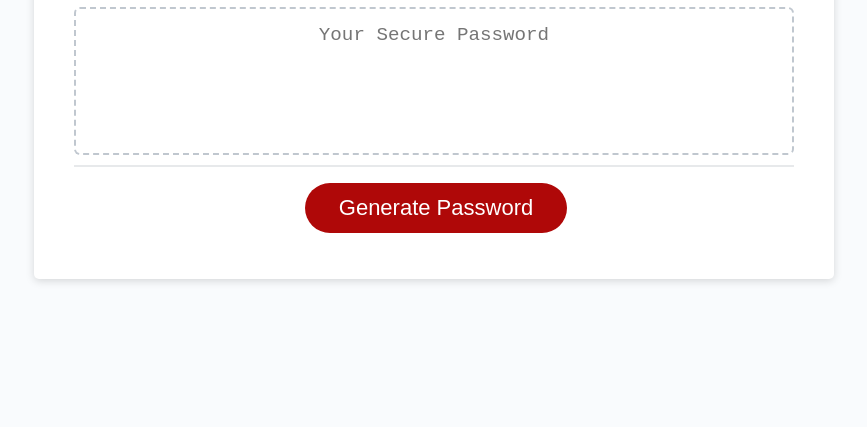
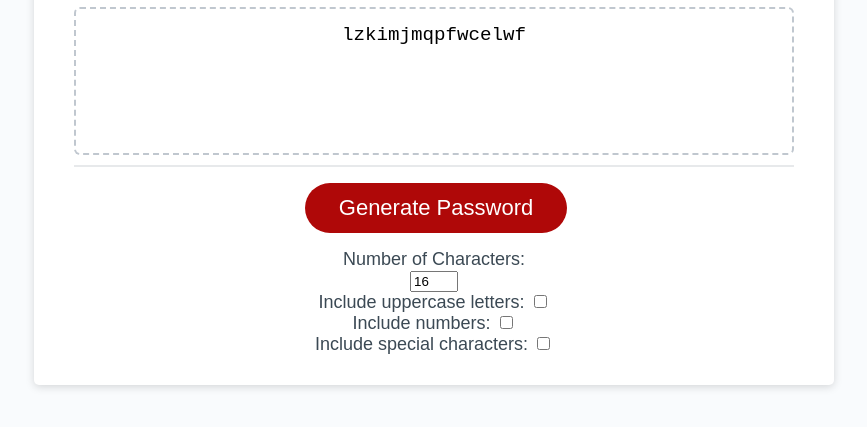
Before and after one commit to ericrey93/Password-Generator, a plain HTML site: page Develop/index.html in a window 1280 px wide. Both pictures are taken after a click on the button "Generate Password". Shown: the part 241-668 px from the top of the page, without its empty margins (206-1073 px from the left). Drawn offline with Linux system fonts and the light colour scheme.

Commit message:
updated the index file, stylesheet and javascript file

```diff
--- a/Develop/index.html
+++ b/Develop/index.html
@@ -26,6 +26,21 @@
         </div>
         <div class="card-footer">
           <button id="generate" class="btn">Generate Password</button>
+          <form>
+            <label>Number of Characters:</label>
+            <div>
+              <input type="number" min="8" max="128" id="userNumber" value="16">
+            </div>
+
+            <label for="uppercase">Include uppercase letters:</label>
+            <input type="checkbox" id="uppercase" name="uppercase" value="uppercase">
+            <br>
+            <label for="numbers">Include numbers:</label>
+            <input type="checkbox" id="numbers" name="numbers" value="numbers">
+            <br>
+            <label for="special">Include special characters:</label>
+            <input type="checkbox" id="special" name="special" value="special">
+          </form>
         </div>
       </div>
     </div>
--- a/Develop/script.js
+++ b/Develop/script.js
@@ -1,14 +1,68 @@
 // Assignment Code
 var generateBtn = document.querySelector("#generate");
+var passwordText = document.querySelector("#password");
+var upperCase = document.querySelector('#uppercase');
+var numbers = document.querySelector('#numbers');
+var special = document.querySelector('#special');
+var userNumber = document.querySelector('#userNumber');
+var upperCaseCodes = downToUp(65, 90);
+var lowerCaseCodes = downToUp(97, 122);
+var numbersCodes = downToUp(48, 57);
+var specialCodes = downToUp(33, 47).concat(downToUp(58, 64)).concat(downToUp(91, 96)).concat(downToUp(123, 126));
 
+
+generateBtn.addEventListener('click', e => {
+  e.preventDefault()
+  var userAmount = userNumber.value;
+  var wantsUpperCase = upperCase.checked;
+  var wantsNumbers = numbers.checked;
+  var wantsSpecials  = special.checked;
+  var password = generatepassword(userAmount, wantsUpperCase, wantsNumbers, wantsSpecials);
+  passwordText.textContent = password
+})
 // Write password to the #password input
-function writePassword() {
-  var password = generatePassword();
-  var passwordText = document.querySelector("#password");
+function generatepassword(userAmount, wantsUpperCase, wantsNumbers, wantsSpecials) {
+  var chars = lowerCaseCodes
+  if(wantsUpperCase)    chars = chars.concat(upperCaseCodes);
+  if(wantsNumbers) chars = chars.concat(numbersCodes);
+  if(wantsSpecials) chars = chars.concat(specialCodes);
+  var anotherArray = [];
+  for(var i = 0; i < userAmount; i++) {
+    var another = chars[Math.floor(Math.random() * chars.length)]
+    anotherArray.push(String.fromCharCode(another));
+  }
+  return anotherArray.join('')
+  }
 
-  passwordText.value = password;
+userNumber.addEventListener('input', userAmount);
+function userAmount(u) {
+  var value = u.target.value;
+  userNumber.value = value
+}
+  function downToUp(low, high) {
+    var array = [];
+    for(var i = low; i <= high; i++) {
+      array.push(i);
+    }
+    return array;
+  }
 
-}
+ generateBtn.addEventListener("click", generatepassword);
+
+
+ // var upperCase = ['A','B','C','D','E','F','G','H','I','J','K','L','M','N','O','P','Q','R','S','T','U','V','W','X','Y','Z'];
+ // var lowerCase = ['a','b','c','d','e','f','g','h','i','j','k','l','m','n','o','p','q','r','s','t','u','v','w','x','y','z'];
+ // var numbers = ['1','2','3','4','5','6','7','8','9','0'];
+ // var specialChars = ['!','@','#','$','%','<','^','&','*','(',')','~','<','>','`','?','/','\\','=','+'];
+ // var quotes = "";
 
 // Add event listener to generate button
-generateBtn.addEventListener("click", writePassword);
+// User clicks on generate password and prompts should display
+// User is prompted with criterias they want for password
+// User will want a password length of at least 8 characters, but no more than 129 chars.
+// User is able to click what criterias they want (uppercase, lowercase, special chars,
+// numeric)
+// User will want at least 1 character type
+// Then user will be presented with password matching their criterias on page
+// I have to create a function for each possible criteria combination
+// Also, a function in which the password is always between 8 and 128 character
--- a/Develop/style.css
+++ b/Develop/style.css
@@ -118,6 +118,11 @@ button[disabled] {
   overflow: hidden;
 }
 
+#userNumber {
+  position: relative;
+width: 3rem;
+}
+
 @media (max-width: 690px) {
   .btn {
     font-size: 1rem;
```
